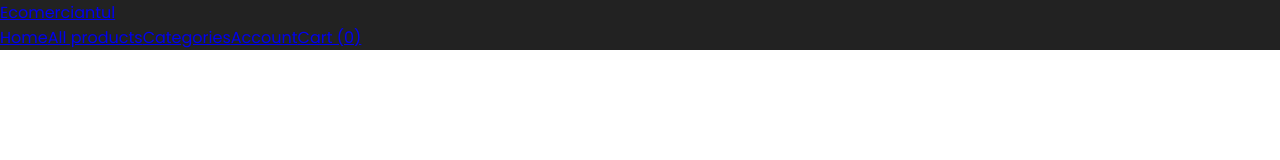
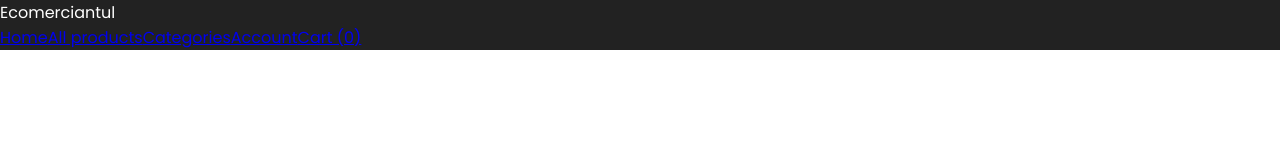
Before and after one commit to alinukerotester/ecomerce-front, a Next.js app: page / in a window 1280 px wide. Shown: the top 160 px of the page. Built offline with nearby package versions, Linux system fonts and the light colour scheme.

Commit message:
gata pentru azi

```diff
--- a/components/Header.js
+++ b/components/Header.js
@@ -4,11 +4,15 @@ import styled from 'styled-components';
 const StyledHeader = styled.header`
 	background-color: #222;
 `;
+const Logo = styled(Link)`
+	color: #fff;
+	text-decoration: none;
+`;
 
 export default function Header() {
 	return (
 		<StyledHeader>
-			<Link href={'/'}>Ecomerciantul</Link>
+			<Logo href={'/'}>Ecomerciantul</Logo>
 			<nav>
 				<Link href={'/'}>Home</Link>
 				<Link href={'/products'}>All products</Link>
```
